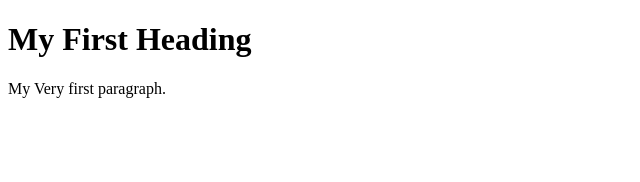
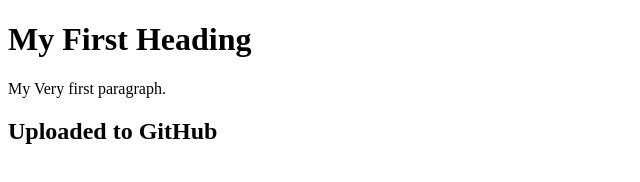
Before and after one commit to ChikkoZero/git-demo, a plain HTML site: page web/index.html in a window 1280 px wide. Shown: the whole page, without its empty margins (0-640 px from the left). Drawn offline with Linux system fonts and the light colour scheme.

Commit message:
Uploaded to Github

```diff
--- a/web/index.html
+++ b/web/index.html
@@ -6,5 +6,6 @@
 
 <p>My  Very first paragraph.</p>
 
+<h2>Uploaded to GitHub</h2>
 </body>
 </html>
```
